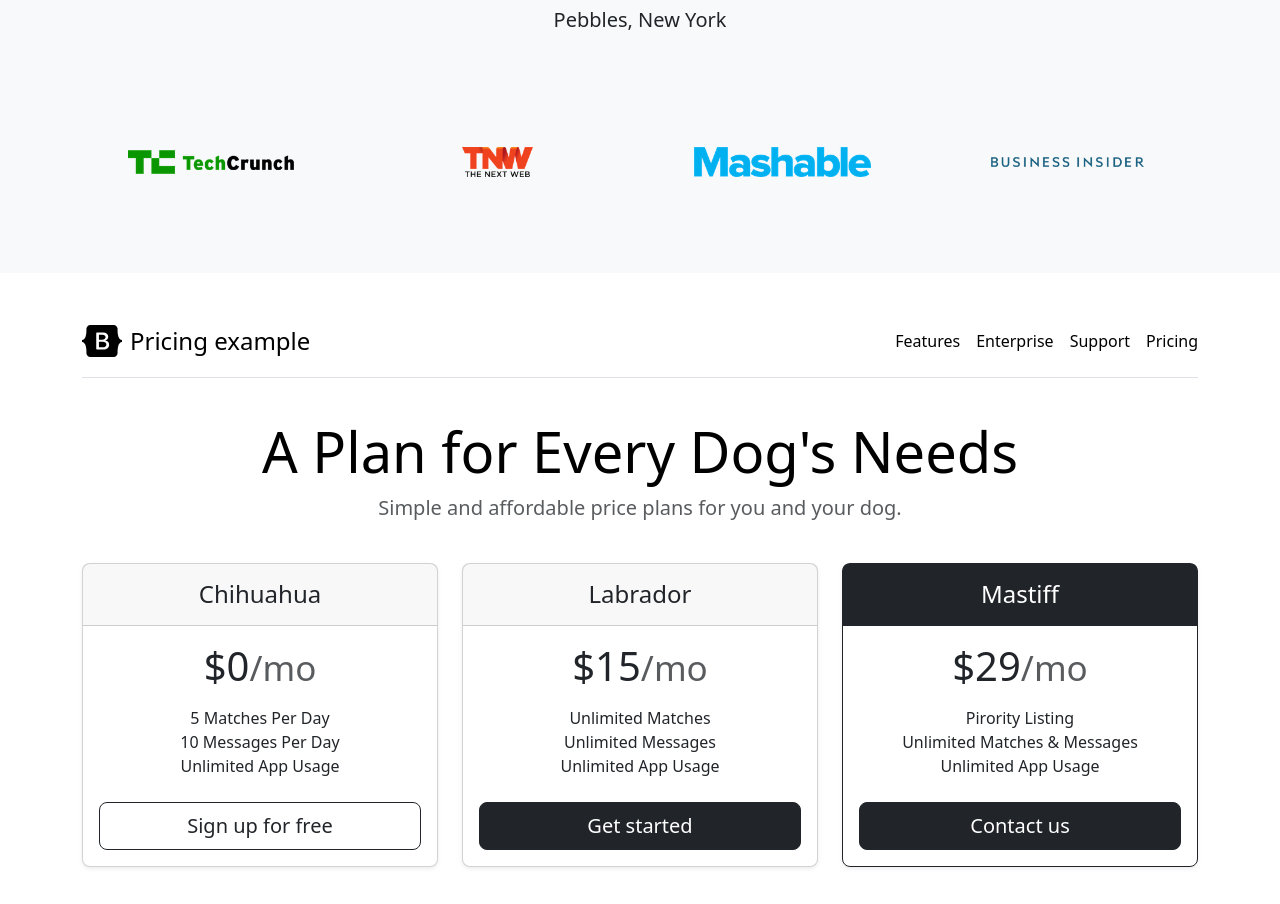
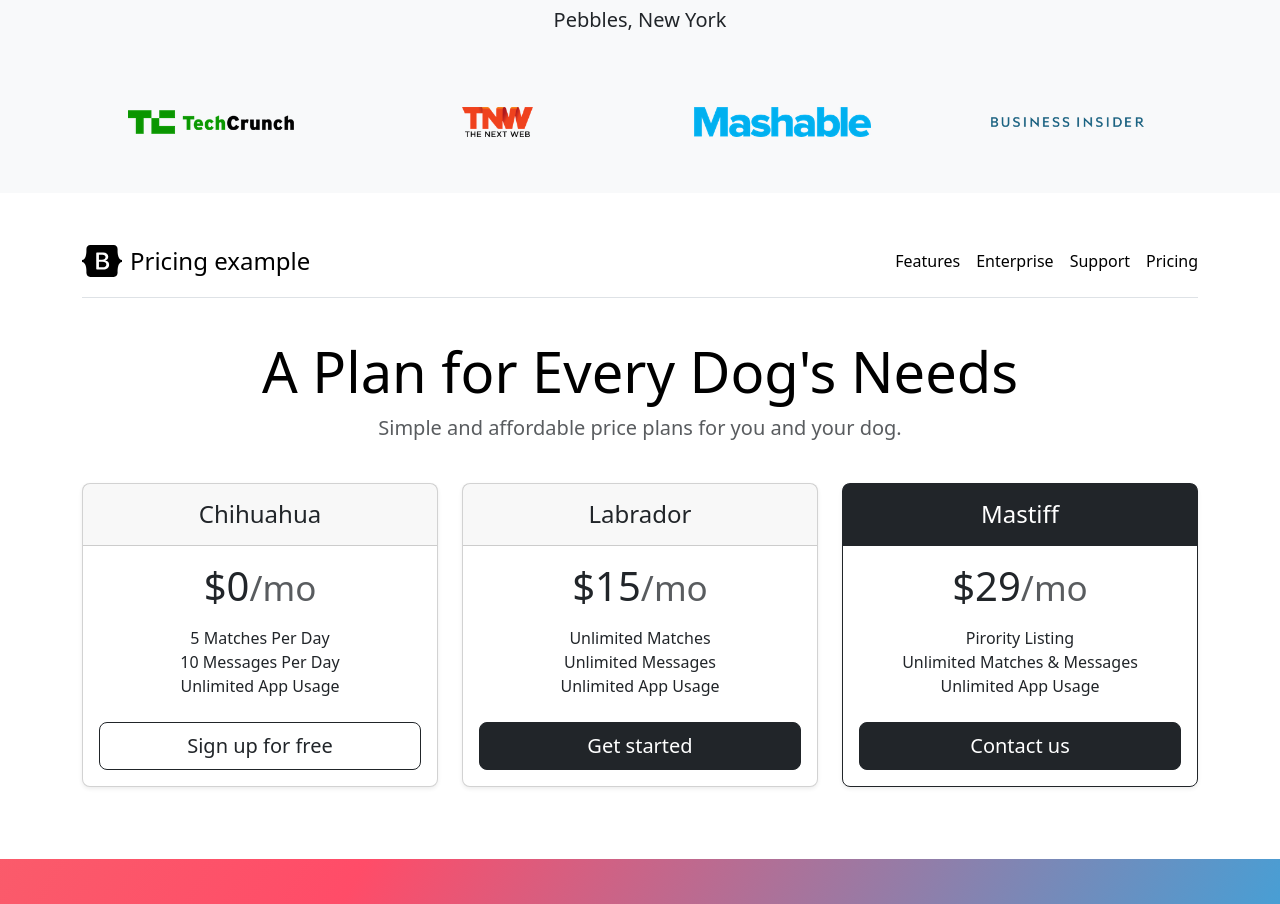
Before and after one commit to Noname449/THE-DOGS, a plain HTML site: page index.html in a window 1280 px wide. Shown: the part 1451-2355 px from the top of the page. Drawn offline with nearby package versions, Linux system fonts and the light colour scheme.

Commit message:
Update index.html

```diff
--- a/index.html
+++ b/index.html
@@ -174,16 +174,16 @@
           </div>
           <div class="container">
             <div class="row">
-                <div class="col-lg-3 col-sm-12 my-sm-5">
+                <div class="col-lg-3 col-sm-12 my-sm-2">
                     <img src="./images/techcrunch.png" height="30">
                 </div>
-                <div class="col-lg-3 col-sm-12 my-sm-5">
+                <div class="col-lg-3 col-sm-12 my-sm-2">
                   <img src="./images/tnw.png" height="30">
               </div>
-              <div class="col-lg-3 col-sm-12 my-sm-5">
+              <div class="col-lg-3 col-sm-12 my-sm-2">
                 <img src="./images/mashable.png" height="30">
             </div>
-            <div class="col-lg-3 col-sm-12 my-sm-5">
+            <div class="col-lg-3 col-sm-12 my-sm-2">
               <img src="./images/bizinsider.png" height="30">
           </div>
             </div>
```
